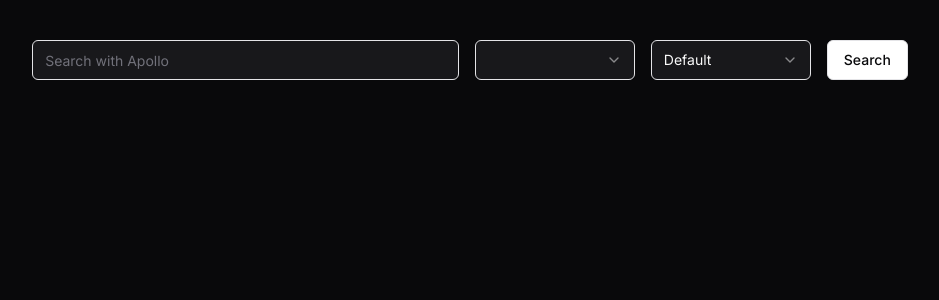
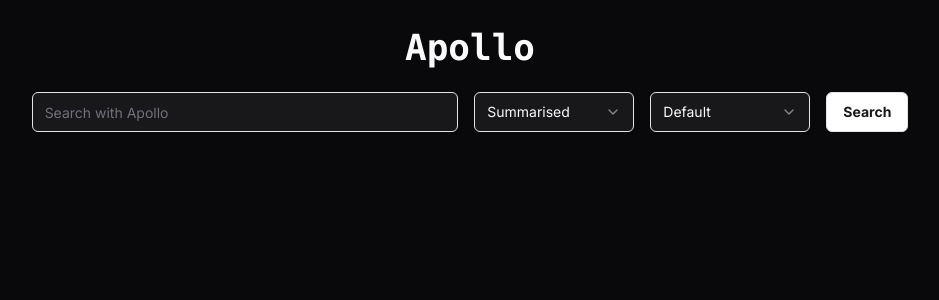
Before and after one commit to SuperSahitya/presearch, a Next.js app: page /apollo in a window 1280 px wide. Shown: the top 300 px of the page, without its empty margins (170-1109 px from the left). Built offline with nearby package versions, Linux system fonts and the light colour scheme; no server answers.

Commit message:
update ui

```diff
--- a/app/apollo/page.tsx
+++ b/app/apollo/page.tsx
@@ -1,6 +1,6 @@
 "use client";
 import FormattedContent from "@/components/FormattedContent";
-import React, { FormEvent, useState } from "react";
+import React, { FormEvent, useEffect, useState } from "react";
 import { signIn, useSession } from "next-auth/react";
 import { Body } from "../api/gemini/route";
 import { Button } from "@/components/ui/button";
@@ -13,16 +13,20 @@
   SelectTrigger,
   SelectValue,
 } from "@/components/ui/select";
+import { SelectGroup, SelectLabel } from "@radix-ui/react-select";
+import { Skeleton } from "@/components/ui/skeleton";
 
 const Page = () => {
   const { toast } = useToast();
   const { data: session, status } = useSession();
   const [error, setError] = useState("");
   const [manner, setManner] = useState("summarised");
+  const [loading, setLoading] = useState(false);
   const [contextFromSites, setContextSize] = useState(1);
   const [data, setData] = useState("");
   const [searchPrompt, setSearchPrompt] = useState("");
   async function scrapedSearch(searchPrompt: string) {
+    try {
       const response = await fetch("/api/gemini", {
         method: "POST",
         body: JSON.stringify({
@@ -31,21 +35,56 @@
           searchPrompt: searchPrompt,
         } as Body),
       });
+      if (!response.ok) {
+        throw new Error("An Error Occured while Fetching Response.");
+      }
       return await response.json();
+    } catch (error) {
+      const errorMessage =
+        error instanceof Error ? error.message : String(error);
+      setError(errorMessage);
+      console.error(error);
     }
+  }
+  useEffect(() => {
+    toast({
+      title: "An Errr Occured",
+      variant: "destructive",
+      duration: 2000,
+      description: error,
+    });
+  }, [error]);
   const handleSubmit = async (e: FormEvent<HTMLFormElement>) => {
+    try {
       e.preventDefault();
+      setData("");
+      setLoading(true);
       if (searchPrompt == "") {
-      toast({ description: "search box is empty.", variant: "default" });
+        toast({
+          title: "Searchbox is Empty",
+          description: "Please search with a valid string.",
+          variant: "default",
+          duration: 1500,
+        });
         return;
       }
       console.log("submitted");
+
       const response = (await scrapedSearch(searchPrompt)) as {
         data: string;
         websites: string[];
       };
+
       console.log(response);
       setData(response.data.replace("/n", "<br>"));
+    } catch (error) {
+      const errorMessage =
+        error instanceof Error ? error.message : String(error);
+      setError(errorMessage);
+      console.error(error);
+    } finally {
+      setLoading(false);
+    }
   };
 
   const handleManner = (e: string) => {
@@ -58,7 +97,8 @@
   };
   return (
     <>
-      <main className="bg-zinc-950 w-screen min-h-screen p-10 flex flex-col justify-start gap-6 items-center">
+      <main className="bg-zinc-950 w-screen min-h-screen py-7 px-4 flex flex-col justify-start gap-6 items-center max-w-full text-zinc-50">
+        <h1 className="text-4xl font-mono font-extrabold">Apollo</h1>
         <form
           onSubmit={(e) => handleSubmit(e)}
           className="flex flex-row flex-wrap justify-center items-center gap-4 w-screen"
@@ -72,16 +112,19 @@
           ></Input>
           <Select
             onValueChange={(e) => handleManner(e)}
-            defaultValue="Summarised"
+            defaultValue="summarised"
           >
             <SelectTrigger className="w-40 bg-zinc-900 text-zinc-50">
               <SelectValue placeholder="Manner" />
             </SelectTrigger>
             <SelectContent className="bg-zinc-900 text-zinc-50">
+              <SelectGroup>
+                <SelectLabel className="mb-1">Manner</SelectLabel>
                 <SelectItem value="summarised" defaultChecked={true}>
                   Summarised
                 </SelectItem>
                 <SelectItem value="detailed">Detailed</SelectItem>
+              </SelectGroup>
             </SelectContent>
           </Select>
           <Select onValueChange={(e) => handleContext(e)} defaultValue="1">
@@ -89,6 +132,8 @@
               <SelectValue placeholder="Context" />
             </SelectTrigger>
             <SelectContent className="bg-zinc-900 text-zinc-50">
+              <SelectGroup>
+                <SelectLabel className="mb-1">Context</SelectLabel>
                 <SelectItem value="1">Default</SelectItem>
                 <SelectItem value="2" defaultChecked={true}>
                   Large
@@ -96,13 +141,28 @@
                 <SelectItem value="3" defaultChecked={true}>
                   Massive
                 </SelectItem>
+              </SelectGroup>
             </SelectContent>
           </Select>
-          <Button variant={"outline"} type="submit">
+          <Button
+            variant={"outline"}
+            type="submit"
+            className="text-zinc-900 font-bold"
+          >
             Search
           </Button>
         </form>
+        {loading ? (
+          <div className="flex flex-col justify-center items-center gap-2 w-full mt-10">
+            <Skeleton className="max-w-[780px] w-2/3 h-6 bg-zinc-800"></Skeleton>
+            <Skeleton className="max-w-[780px] w-11/12 h-6 bg-zinc-800"></Skeleton>
+            <Skeleton className="max-w-[780px] w-3/4 h-6 bg-zinc-800"></Skeleton>
+            <Skeleton className="max-w-[780px] w-11/12 h-6 bg-zinc-800"></Skeleton>
+            <Skeleton className="max-w-[500px] w-3/4 h-6 bg-zinc-800"></Skeleton>
+          </div>
+        ) : (
           <FormattedContent>{data}</FormattedContent>
+        )}
       </main>
     </>
   );
--- a/app/globals.css
+++ b/app/globals.css
@@ -1,6 +1,12 @@
 @tailwind base;
 @tailwind components;
 @tailwind utilities;
+
+* {
+  box-sizing: border-box;
+  margin: 0;
+  padding: 0;
+}
 
 @layer base {
   :root {
@@ -74,3 +80,9 @@
     @apply bg-background text-foreground;
   }
 }
+
+html,
+body {
+  max-width: 100vw;
+  min-height: 100vh;
+}
--- a/components/FormattedContent.tsx
+++ b/components/FormattedContent.tsx
@@ -8,6 +8,7 @@
       backgroundColor: "transparent",
       color: "white",
       lineHeight: "1.6",
+      width: "100%",
       maxWidth: "800px",
       margin: "0 auto",
       padding: "20px",
@@ -29,7 +30,11 @@
     },
     list: {
       paddingLeft: "20px",
+      // paddingBottom:"10px",
       listDecoration: "bullet",
+    },
+    listItem: {
+      padding: "5px",
     },
     heading: {
       fontWeight: "bold",
@@ -45,6 +50,7 @@
           h3: ({ node, ...props }) => (
             <h3 style={styles.sectionTitle} {...props} />
           ),
+          li: ({ node, ...props }) => <li style={styles.listItem} {...props} />,
           ul: ({ node, ...props }) => <ul style={styles.list} {...props} />,
           p: ({ node, ...props }) => <p style={styles.section} {...props} />,
         }}
--- /dev/null
+++ b/components/ui/skeleton.tsx
@@ -0,0 +1,15 @@
+import { cn } from "@/lib/utils"
+
+function Skeleton({
+  className,
+  ...props
+}: React.HTMLAttributes<HTMLDivElement>) {
+  return (
+    <div
+      className={cn("animate-pulse rounded-md bg-muted", className)}
+      {...props}
+    />
+  )
+}
+
+export { Skeleton }
```
Lines whose indentation alone changed are shown as unchanged.
